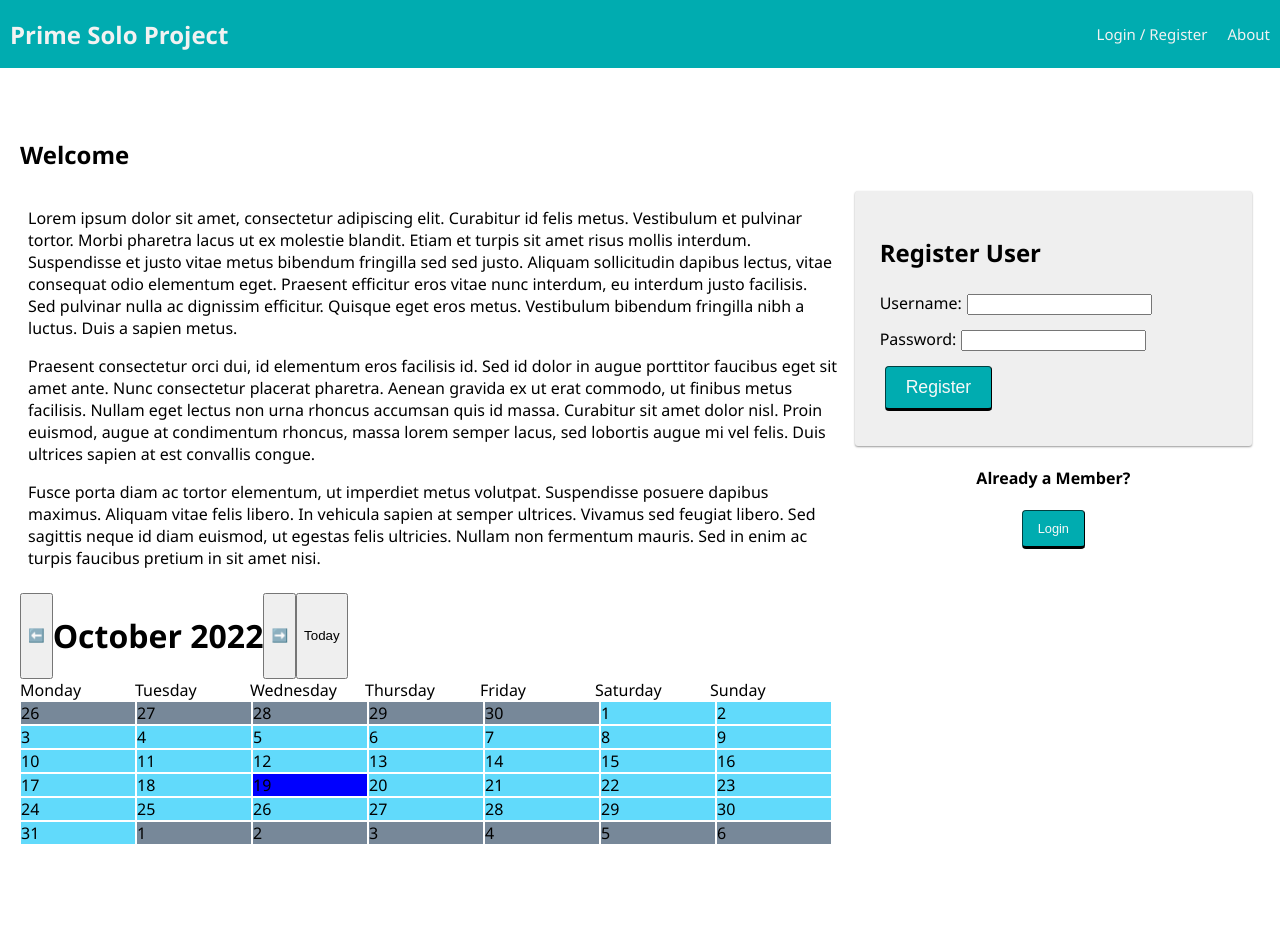
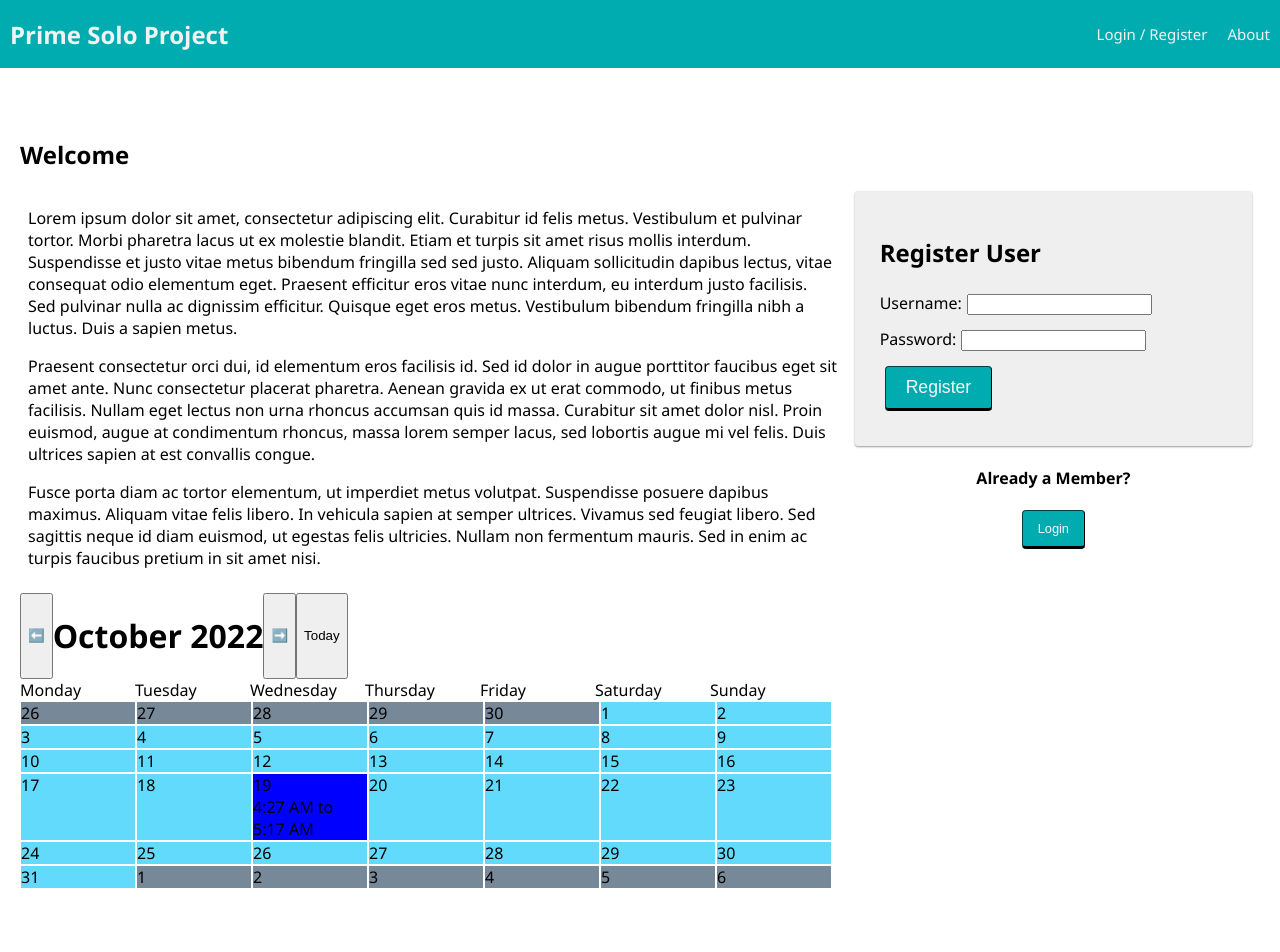
Before and after one commit to joeypettit/Solo-Scheduler, a React (Create React App) app: page /#/home in a window 1280 px wide. Shown: the top 952 px of the page. Built offline with nearby package versions, Linux system fonts and the light colour scheme; no server answers.

Commit message:
event times are showing in calendar!

```diff
--- a/src/components/Calendar/CalMonthView/CalMonthView.jsx
+++ b/src/components/Calendar/CalMonthView/CalMonthView.jsx
@@ -9,6 +9,16 @@ function CalMonthView({displayReferenceDate}){
     const [displayedDates, setDisplayedDates] = useState([]);
 
     console.log('Test DateTime)', DateTime.now().toISODate());
+
+    const sampleEvents = [{
+                starttime: DateTime.now().toISO(),
+                endtime: DateTime.now().plus({minutes: 50}).toISO(),
+                is_open: true,
+                is_complete: false
+            }]
+
+    console.log('sample events:', sampleEvents);
+    console.log('testing iso to isoDate', DateTime.fromISO(sampleEvents[0].starttime).toISODate());
 
 
 
@@ -41,17 +51,28 @@ function CalMonthView({displayReferenceDate}){
               break;
             }
             // push date to datesInViewArray
-            datesInView.push({date, events:'none'});
-            // console.log('datesInView at end of loop', datesInView);
+            datesInView.push({date, events: findEventsForDate(sampleEvents, date)});
+            console.log('datesInView at end of loop', datesInView);
         }
         // set datesInView array to state
         setDisplayedDates(datesInView);
     }
 
 
-    // function addEventToDate(){
+    // this function filters through person's events (array of event objects) and attaches those
+    // that have a start time on the inputted date (date arguement is a Luxon DateTime object);
+    function findEventsForDate(events, date){
 
-    // }
+        // filter persons events array and match those with start time on this date.
+        let todaysEventArr = events.filter((thisEvent)=>{
+            // console.log('in findEventsForDate filter', date.toISODate());
+            if(DateTime.fromISO(thisEvent.starttime).toISODate()===date.toISODate()){
+                return true;
+            }
+            });
+        // return array of objects with all events associated with inputed date.
+        return todaysEventArr;
+    }
 
 
     // refresh calendar on year or month viewed changes
@@ -75,8 +96,15 @@ function CalMonthView({displayReferenceDate}){
                               DateTime.now().toISODate() === date.date.toISODate()
                               ? " currentday" : ""}`}
                 >
-                <div className="date">
+                <div className="cal-date">
                   {date.date.day}
+                </div>
+                <div className="cal-event-holder">
+                    {date.events.length > 0
+                        ? date.events.map((thisEvent)=>{
+                            let eventText = `${DateTime.fromISO(thisEvent.starttime).toLocaleString(DateTime.TIME_SIMPLE)} to ${DateTime.fromISO(thisEvent.endtime).toLocaleString(DateTime.TIME_SIMPLE)}`
+                            return <div className='event-div'>{eventText}</div>})
+                        : ''}
                 </div>
               </div>
             )
```
